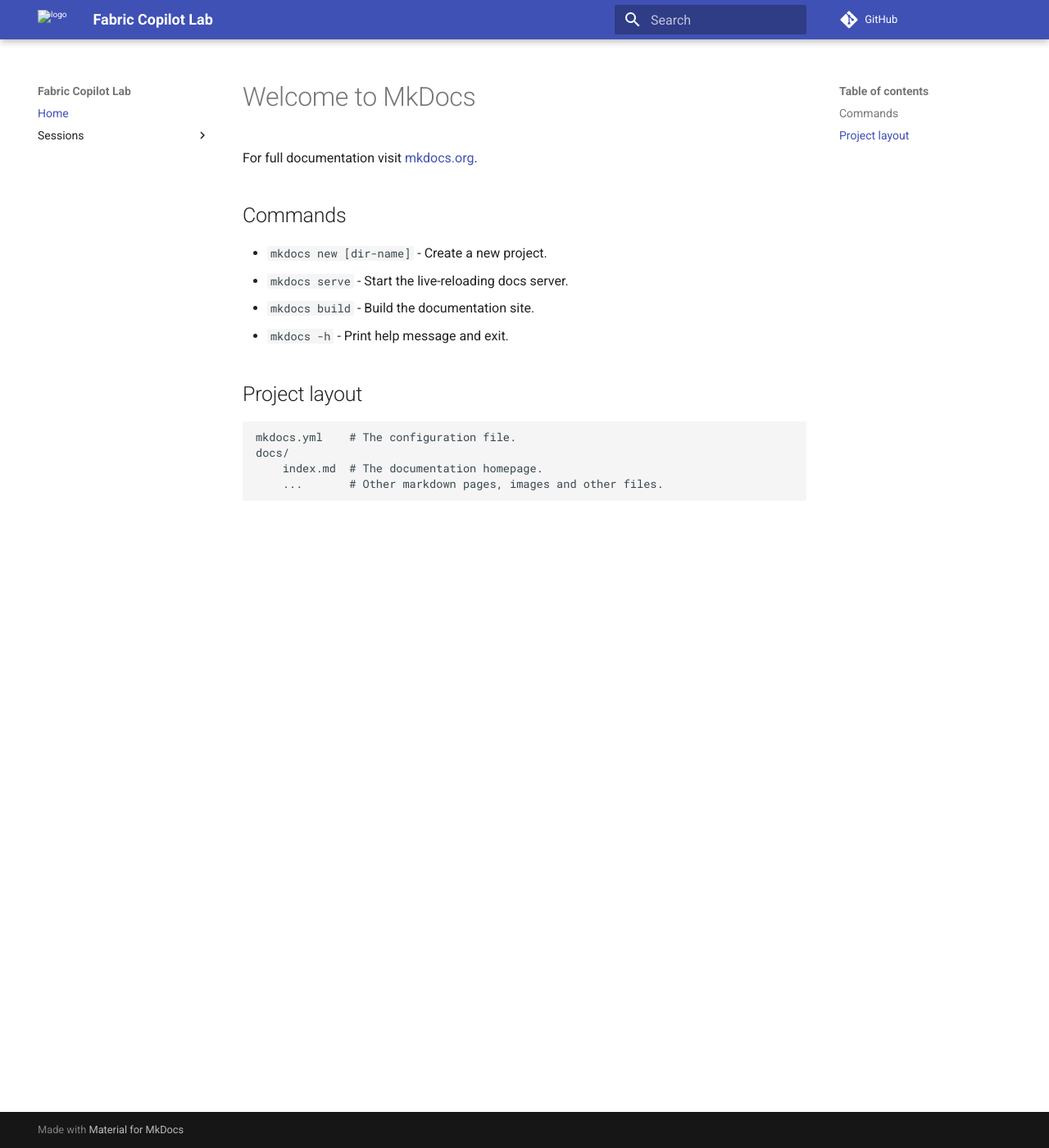
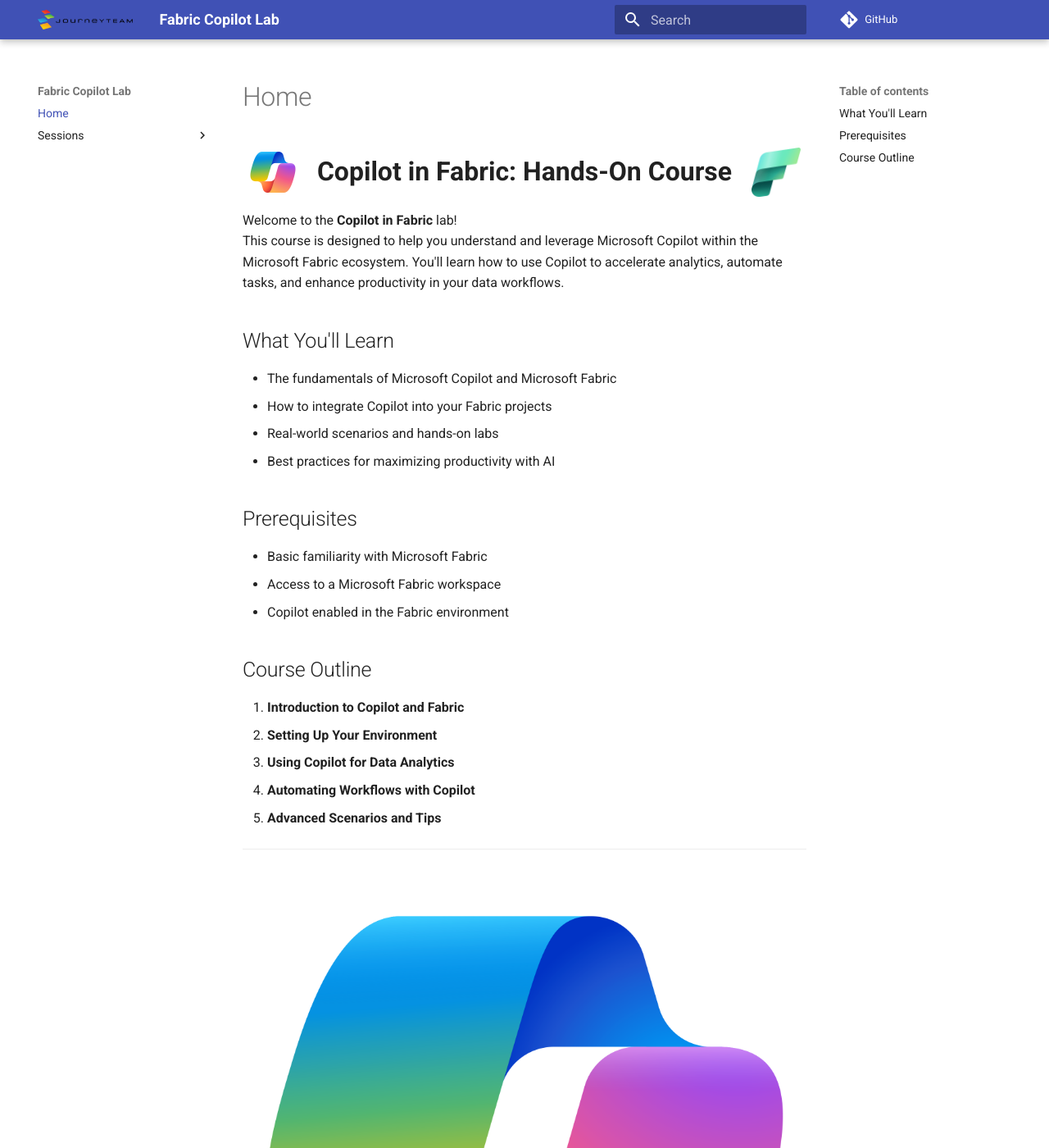
Before and after one commit to GiullianJT/copilot-in-fabric, an MkDocs documentation site: the page built from docs/index.md, in a window 1280 px wide and 1400 px high. Shown: the whole window at 82% size. Built offline with MkDocs 1.6.1 and Material for MkDocs 9.7.7, drawn with Linux system fonts in a browser that asks for light colours; comment, search, counter and statistics services are not loaded.

Commit message:
Updating the home page.

```diff
--- a/docs/index.md
+++ b/docs/index.md
@@ -1,19 +1,33 @@
-# Welcome to MkDocs
+<p align="center">
+  <img src="assets/img/copilot_logo.png" alt="Copilot Logo" width="60" style="vertical-align:middle; margin-right: 20px;">
+  <span style="font-size:2em; font-weight:bold; vertical-align:middle;">Copilot in Fabric: Hands-On Course</span>
+  <img src="assets/img/fabric_logo.png" alt="Fabric Logo" width="60" style="vertical-align:middle; margin-left: 20px;">
+</p>
 
-For full documentation visit [mkdocs.org](https://www.mkdocs.org).
+Welcome to the **Copilot in Fabric** lab!
+This course is designed to help you understand and leverage Microsoft Copilot within the Microsoft Fabric ecosystem. You'll learn how to use Copilot to accelerate analytics, automate tasks, and enhance productivity in your data workflows.
 
-## Commands
+## What You'll Learn
 
-* `mkdocs new [dir-name]` - Create a new project.
-* `mkdocs serve` - Start the live-reloading docs server.
-* `mkdocs build` - Build the documentation site.
-* `mkdocs -h` - Print help message and exit.
+- The fundamentals of Microsoft Copilot and Microsoft Fabric
+- How to integrate Copilot into your Fabric projects
+- Real-world scenarios and hands-on labs
+- Best practices for maximizing productivity with AI
 
-## Project layout
+## Prerequisites
 
-    mkdocs.yml    # The configuration file.
-    docs/
-        index.md  # The documentation homepage.
-        ...       # Other markdown pages, images and other files.
-<!-- > **Need it offline?**
-> 👉 [Download the full lab as PDF](pdf/index.pdf){target=_blank} -->
+- Basic familiarity with Microsoft Fabric
+- Access to a Microsoft Fabric workspace
+- Copilot enabled in the Fabric environment
+
+## Course Outline
+
+1. **Introduction to Copilot and Fabric**
+2. **Setting Up Your Environment**
+3. **Using Copilot for Data Analytics**
+4. **Automating Workflows with Copilot**
+5. **Advanced Scenarios and Tips**
+
+---
+
+![Copilot and Fabric Logos](assets/img/copilot_logo.png)
--- a/mkdocs.yml
+++ b/mkdocs.yml
@@ -2,13 +2,13 @@
 repo_url: https://github.com/GiullianJT/copilot-in-fabric
 theme:
   name: material
-  logo: docs/assets/img/journeyteam_logo.png   # optional
+  logo: assets/img/journeyteam_logo.png   # optional
 nav:
   - Home: index.md            # will live in docs/index.md
   - Sessions:
       - Session 1: sessions/session1.md
       - Session 2: sessions/session2.md
-      - Session 3: sessions/session3.md
-plugins:
-  - search
-  - pdf-export        # exports every page to /pdf/
+      - Session 3: sessions/session3.mdmkdocs
+# plugins:
+#   - search
+#   - pdf-export        # exports every page to /pdf/
```
Also changed, not shown: docs/assets/img/copilot_logo.png (added), docs/assets/img/fabric_logo.png (added).
